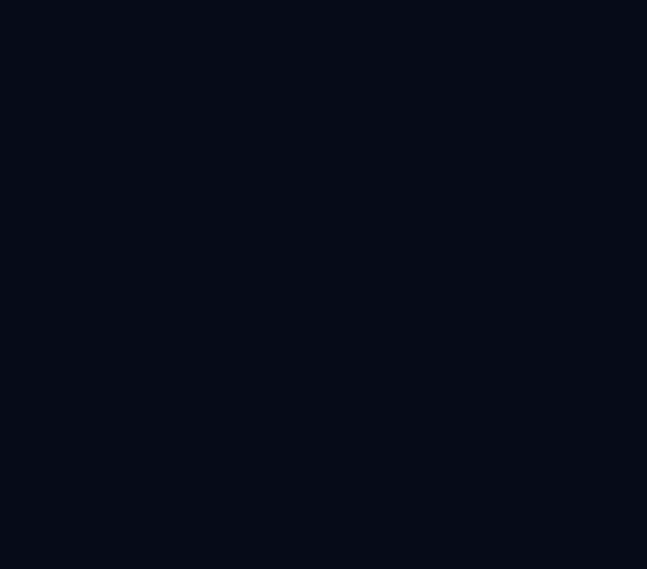
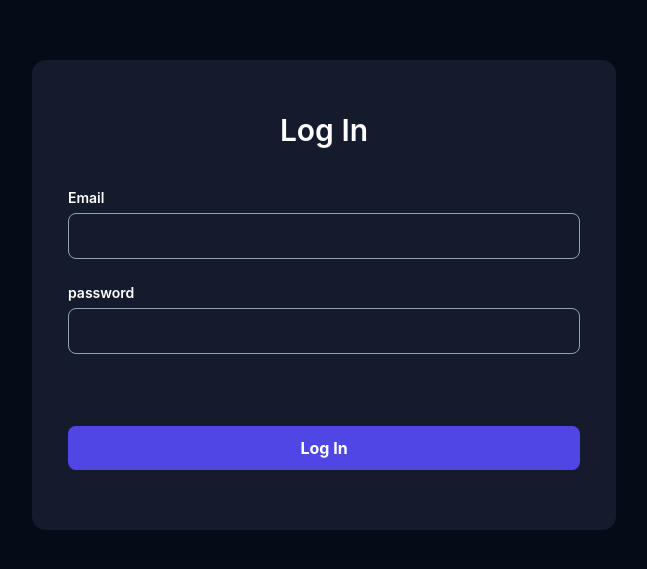
Before and after one commit to BeardyDeveloper/movie-nama, a Next.js app: page /login in a window 1280 px wide. Shown: the part 105-674 px from the top of the page, without its empty margins (316-963 px from the left). Built offline with nearby package versions, Linux system fonts and the light colour scheme.

Commit message:
feat: create login form & complete login page

```diff
--- /dev/null
+++ b/src/components/private/auth/LoginForm/LoginForm.tsx
@@ -0,0 +1,94 @@
+import { FormInput } from '@sharedComponents/FormInput/FormInput';
+import { Button, ButtonVariant } from '@sharedComponents/Button/Button';
+import type { FC } from 'react';
+import { useRef } from 'react';
+import { FormProvider, useForm } from 'react-hook-form';
+import styled from 'styled-components';
+
+interface LoginFormValues {
+  email: string;
+  password: string;
+}
+
+interface LoginFormProps {
+  onLogin: (values: LoginFormValues) => void;
+}
+
+export const LoginForm: FC<LoginFormProps> = props => {
+  const { onLogin } = props;
+
+  const formRef = useRef<HTMLFormElement>(null);
+
+  const methods = useForm<LoginFormValues>();
+  const {
+    handleSubmit,
+    watch,
+    setValue,
+    formState: { errors },
+  } = methods;
+
+  const onSubmit = (values: LoginFormValues) => {
+    if (Object.keys(errors).length === 0) {
+      onLogin(values);
+    }
+  };
+
+  return (
+    <Container>
+      <FormProvider {...methods}>
+        <form ref={formRef}>
+          <Field>
+            <FormInput
+              value={watch('email')}
+              name="email"
+              label="Email"
+              validationText={errors?.email?.message}
+              required="this is required"
+              onClear={() => setValue('email', '')}
+            />
+          </Field>
+          <Field>
+            <FormInput
+              value={watch('password')}
+              name="password"
+              label="password"
+              validationText={errors?.password?.message}
+              required="this is required"
+              onClear={() => setValue('password', '')}
+            />
+          </Field>
+          <StyledButton
+            variant={ButtonVariant.Primary}
+            fullWidth
+            onClick={handleSubmit(onSubmit)}
+          >
+            Log In
+          </StyledButton>
+        </form>
+      </FormProvider>
+    </Container>
+  );
+};
+
+const Container = styled.div`
+  width: 100%;
+  display: flex;
+  flex-direction: column;
+  justify-content: center;
+  align-items: center;
+  & > form {
+    width: 100%;
+  }
+`;
+
+const Field = styled.div`
+  width: 100%;
+  margin-bottom: 24px;
+  &:last-child {
+    margin-bottom: 0;
+  }
+`;
+
+const StyledButton = styled(Button)`
+  margin-top: 48px;
+`;
--- a/src/pages/favorites.tsx
+++ b/src/pages/favorites.tsx
@@ -5,8 +5,8 @@ const Favorites = () => {
   return <></>;
 };
 
-export default Favorites;
-
 Favorites.getLayout = function getLayout(page: NextPage) {
   return <Layout>{page}</Layout>;
 };
+
+export default Favorites;
--- a/src/pages/index.tsx
+++ b/src/pages/index.tsx
@@ -8,4 +8,5 @@ const Home = () => {
 Home.getLayout = function getLayout(page: NextPage) {
   return <Layout>{page}</Layout>;
 };
+
 export default Home;
--- a/src/pages/login.tsx
+++ b/src/pages/login.tsx
@@ -1,8 +1,51 @@
-import { Layout } from '@layout/Layout';
-import { NextPage } from 'next';
+import { LoginForm } from '@components/private/auth/LoginForm/LoginForm';
+import styled, { css } from 'styled-components';
 
 const Login = () => {
-  return <></>;
+  return (
+    <Container>
+      <Form>
+        <Title>Log In</Title>
+        <LoginForm onLogin={values => console.log(values)} />
+      </Form>
+    </Container>
+  );
 };
 
 export default Login;
+
+const Container = styled.div`
+  width: 90%;
+  max-width: 584px;
+  border-radius: 14px;
+  height: 470px;
+  max-height: 90vh;
+  position: absolute;
+  top: 50%;
+  left: 50%;
+  padding: 0 36px;
+  overflow: hidden;
+  transform: translate(-50%, -50%);
+  ${({ theme }) => ({
+    backgroundColor: theme.background.reverse.secondary,
+  })}
+`;
+
+const Form = styled.div`
+  width: 100%;
+  height: 100%;
+  display: flex;
+  flex-direction: column;
+  justify-content: center;
+  align-items: center;
+`;
+
+const Title = styled.h1`
+  text-align: center;
+  margin-bottom: 48px;
+  ${({ theme }) => css`
+    color: ${theme.text.main.primary};
+    font-weight: ${theme.typography.fontWeight.semiBold};
+    font-size: ${theme.typography.fontSize.heading.L};
+  `}
+`;
```
